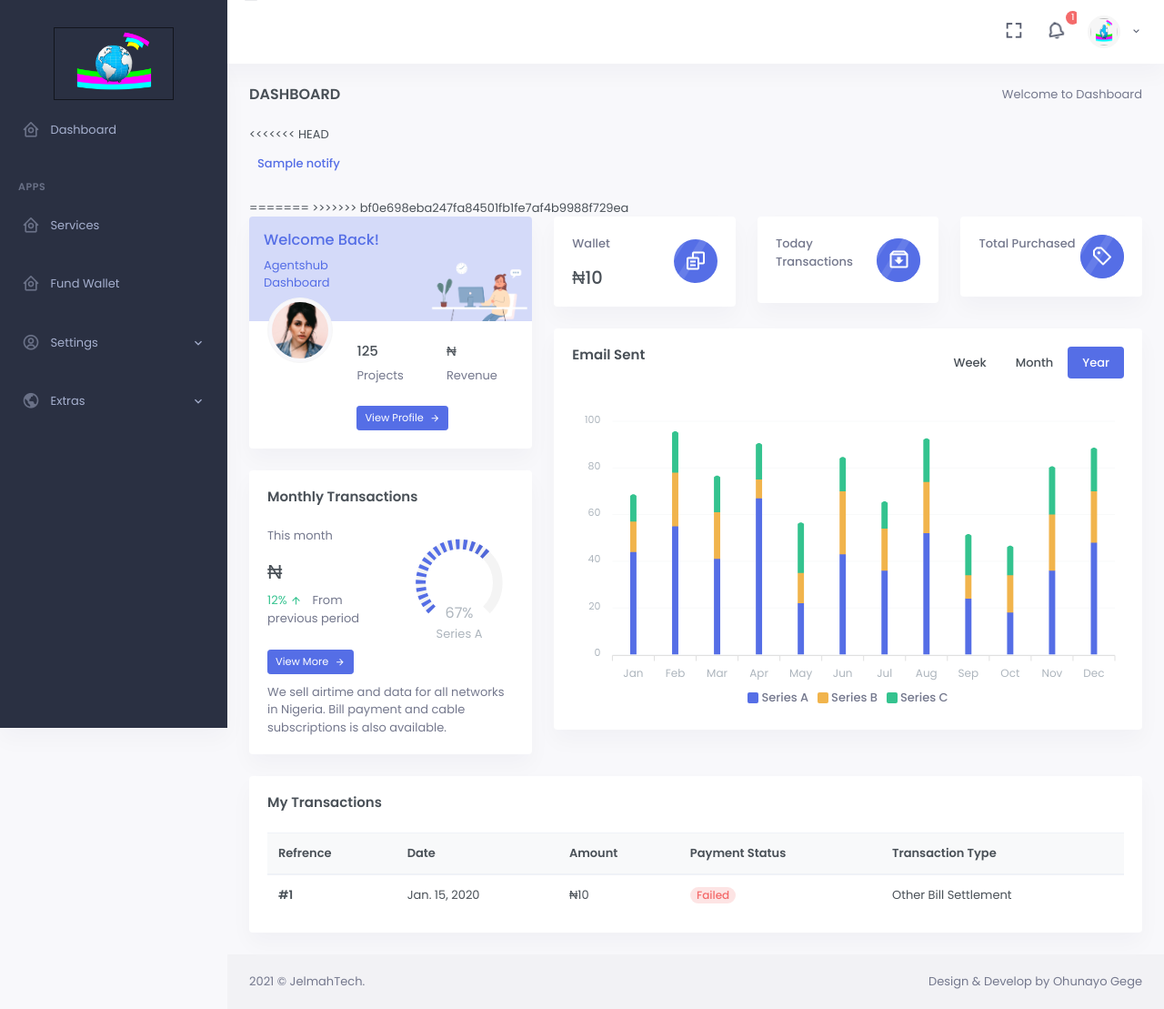
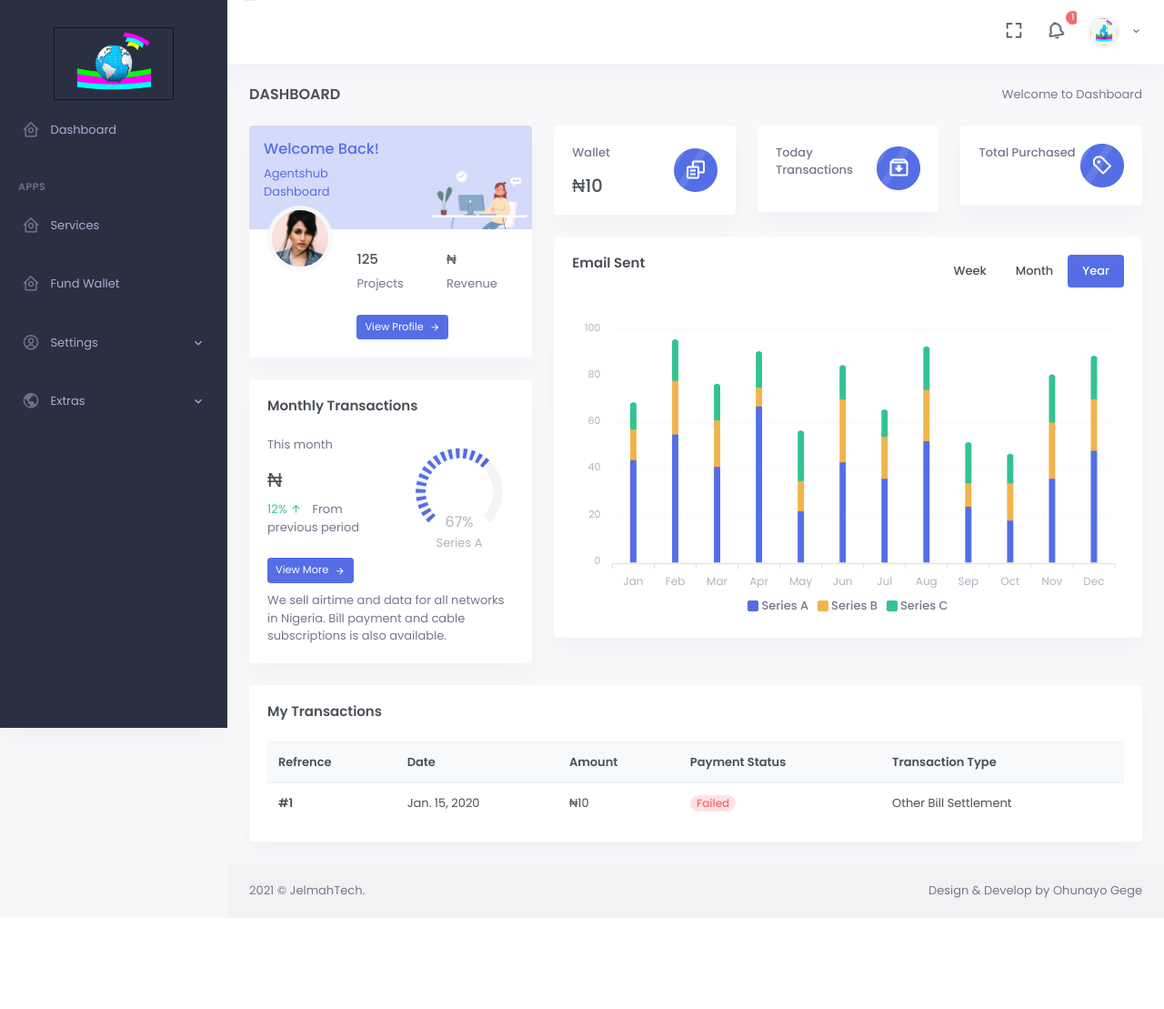
Before and after one commit to Jelmah04/teledig, a Django app: template web/templates/home.html in a window 1280 px wide. Shown: the whole page at 91% size. After the commit the page ends 1009 px from the top, so only its background shows below. Run offline with Django 3.2, Linux system fonts and the light colour scheme; the template is opened without the code that fills it: most values are stand-ins (such as "Sample title", 1, 10 or a date in 2020); some libraries are stand-ins or nearby versions.

```diff
--- a/web/templates/home.html
+++ b/web/templates/home.html
@@ -27,17 +27,6 @@
                         </div>
                         <!-- end page title -->
 
-<<<<<<< HEAD
-                        <!-- Notification message board starts here -->
-                        <div class="row">
-                            {% if notify %}
-                            <div id="notify" class="text-center text-primary font-weight-medium alert">{{notify}}</div>
-                            {% endif %}
-                        </div>
-                        <!-- Notification message board ends here -->
-
-=======
->>>>>>> bf0e698eba247fa84501fb1fe7af4b9988f729ea
                         <div class="row">
                             <div class="col-xl-4">
                                 <div class="card overflow-hidden">
--- a/web/urls.py
+++ b/web/urls.py
@@ -75,11 +75,8 @@ urlpatterns = [
     url(r'^create_wallet_history/$', views.create_wallet_history, name='create_wallet_history'),
     url(r'webhook', views.webhook, name='webhook'),
 
-<<<<<<< HEAD
     url(r'^manual_funding/$', views.manual_funding, name='manual_funding'),
 
-=======
     url(r'^notifications/$', views.all_notifications, name='notifications'),
     url(r'^notifications/notify/(?P<pk>[\w.@+-/]+)/$', views.single_notification, name='notification'),
->>>>>>> bf0e698eba247fa84501fb1fe7af4b9988f729ea
 ]
--- a/web/views.py
+++ b/web/views.py
@@ -770,10 +770,8 @@ def Notify(request):
 
 	return JsonResponse(response)
 
-<<<<<<< HEAD
 def manual_funding(request):
 	return render (request, 'manual_funding.html')
-=======
 
 def all_notifications(request):
 	notification = UserNotification.objects.filter(user=request.user)
@@ -791,4 +789,3 @@ def single_notification(request, pk):
 		'notification': notification
 	}
 	return render(request, 'read-notification.html', context)
->>>>>>> bf0e698eba247fa84501fb1fe7af4b9988f729ea
```
Also changed, not shown: db.sqlite3 (added), 1 other file.
